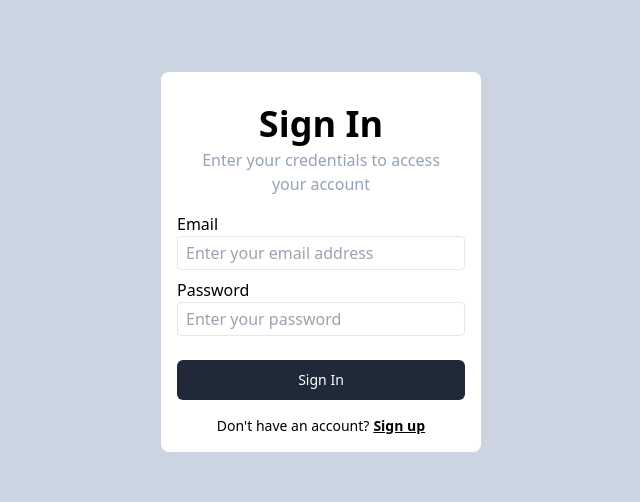
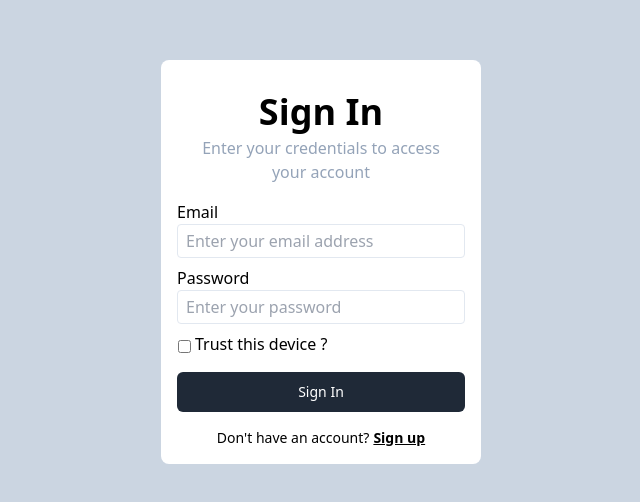
Before and after one commit to sachinDev07/WalletPay-Mern, a React (Vite) app in the folder frontend/: page /login in a window 1280 px wide. Shown: the part 138-640 px from the top of the page, without its empty margins (319-959 px from the left). Built offline with nearby package versions, Linux system fonts and the light colour scheme.

Commit message:
Added persist toggle feature

```diff
--- a/frontend/src/components/PersistentLogin.tsx
+++ b/frontend/src/components/PersistentLogin.tsx
@@ -7,7 +7,7 @@ import useAuth from "../hooks/useAuth";
 const PersistLogin = () => {
   const [isLoading, setIsLoading] = useState(true);
   const refresh = useRefreshToken();
-  const { auth } = useAuth();
+  const { auth, persist } = useAuth();
 
   useEffect(() => {
     const verifyRefreshToken = async () => {
@@ -25,9 +25,11 @@ const PersistLogin = () => {
 
   return (
     <>
-        {isLoading
-            ? <p>Loading...</p>
-            : <Outlet />
+        {!persist
+            ? <Outlet />
+            : isLoading
+              ? <p>Loading...</p>
+              : <Outlet />
         }
     </>);
 };
--- a/frontend/src/context/AuthProvider.tsx
+++ b/frontend/src/context/AuthProvider.tsx
@@ -9,13 +9,15 @@ import {
 export interface AuthContextType {
   auth: {
     id: string;
-    role:string;
+    role: string;
     firstname: string;
     lastname: string;
     accessToken: string;
     message: string;
   };
   setAuth: Dispatch<SetStateAction<AuthContextType["auth"]>>;
+  persist: boolean;
+  setPersist: Dispatch<SetStateAction<boolean>>;
 }
 
 const AuthContext = createContext<AuthContextType>({
@@ -28,8 +30,9 @@ const AuthContext = createContext<AuthContextType>({
     message: "",
   },
   setAuth: () => {},
+  persist: false,
+  setPersist: () => {},
 });
-
 
 interface AuthContextProviderProps {
   children: ReactNode;
@@ -45,8 +48,13 @@ export const AuthProvider = ({ children }: AuthContextProviderProps) => {
     message: "",
   });
 
+  const persistValue: string | null = localStorage.getItem("persist");
+  const [persist, setPersist] = useState<boolean>(
+    persistValue ? JSON.parse(persistValue) : false,
+  );
+
   return (
-    <AuthContext.Provider value={{ auth, setAuth }}>
+    <AuthContext.Provider value={{ auth, setAuth, persist, setPersist }}>
       {children}
     </AuthContext.Provider>
   );
--- a/frontend/src/pages/SignIn.tsx
+++ b/frontend/src/pages/SignIn.tsx
@@ -7,6 +7,7 @@ import BottomWarning from "../components/BottomWarning";
 import Heading from "../components/Heading";
 import SubHeading from "../components/SubHeading";
 import useAuth from "../hooks/useAuth";
+import { useEffect } from "react";
 
 type FormData = {
   email: string;
@@ -29,7 +30,7 @@ interface ValidationError {
 }
 
 const SignIn = () => {
-  const { setAuth } = useAuth();
+  const { setAuth, persist, setPersist } = useAuth();
   const navigate = useNavigate();
   const {
     register,
@@ -76,6 +77,14 @@ const SignIn = () => {
     }
   };
 
+  const togglePersist = () => {
+    setPersist((prev) => !prev);
+  };
+
+  useEffect(() => {
+    localStorage.setItem("persist", persist.toString());
+  }, [persist]);
+
   return (
     <div className="bg-slate-300 h-screen flex justify-center">
       <div className="flex flex-col justify-center">
@@ -115,15 +124,25 @@ const SignIn = () => {
             {errors.password && (
               <span className="text-red-500">{errors.password.message}</span>
             )}
+            <div className="ml-[1px] space-x-1 flex items-center">
+              <input
+                type="checkbox"
+                id="persist"
+                onChange={togglePersist}
+                checked={persist}
+                className="mt-1"
+              />
+              <div>
+                <label htmlFor="persist">Trust this device ?</label>
+              </div>
+            </div>
             <div className="pt-4 text-center">
-              <div>
               <button
                 type="submit"
                 className="w-full text-white bg-gray-800 hover:bg-gray-900 focus:outline-none focus:ring-4 focus:ring-gray-300 font-medium rounded-md text-sm px-5 py-2.5 me-2 mb-2 dark:bg-gray-800 dark:hover:bg-gray-700 dark:focus:ring-gray-700 dark:border-gray-700"
               >
                 Sign In
               </button>
-              </div>
             </div>
           </form>
           <BottomWarning
```
Lines whose indentation alone changed are shown as unchanged.
